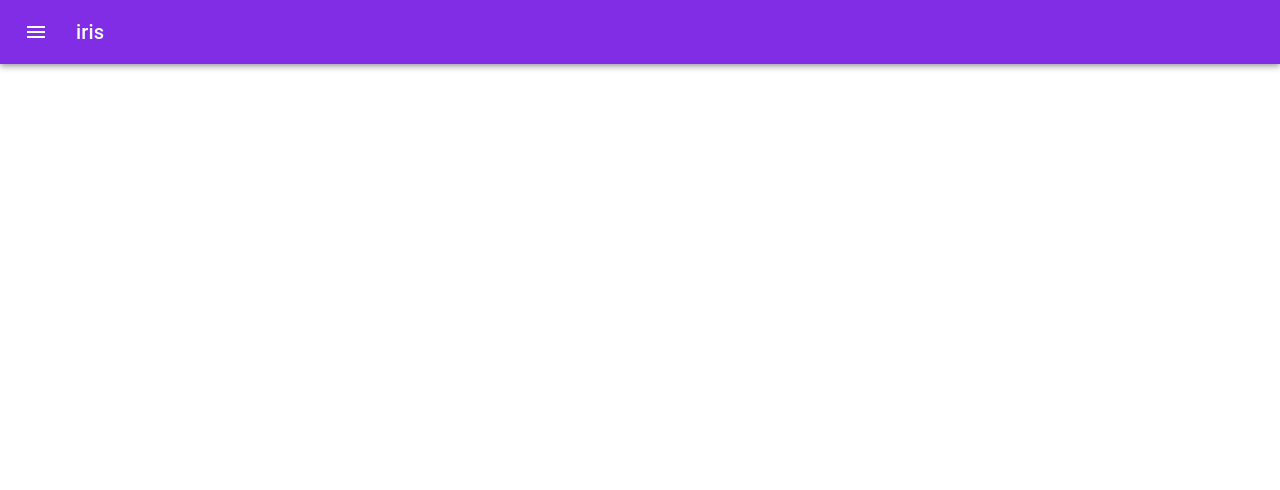
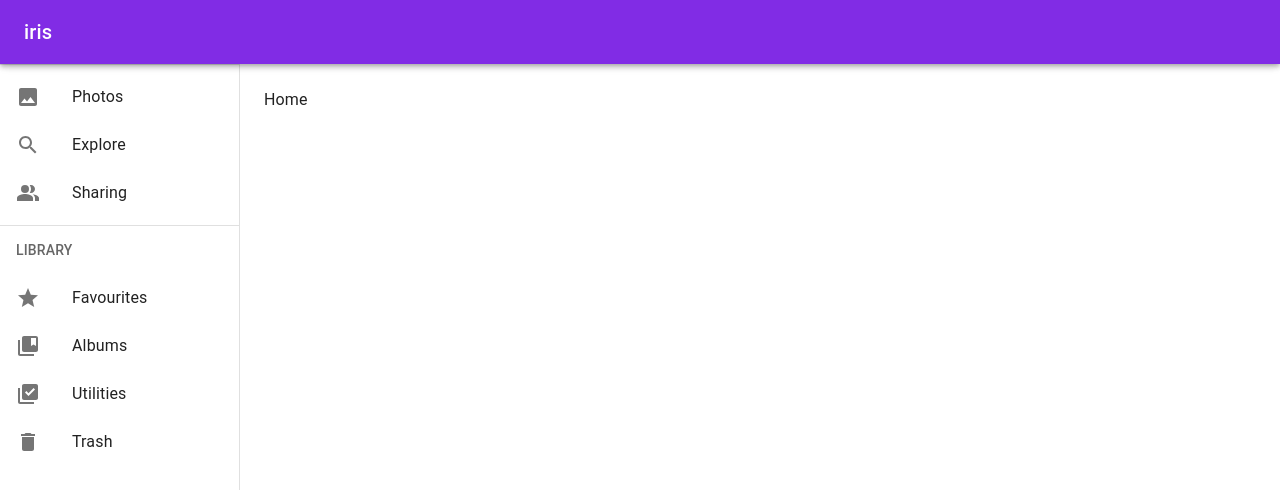
Before and after one commit to prabhuomkar/iris, a React (Create React App) app in the folder frontend/: page / in a window 1280 px wide. Shown: the top 490 px of the page. Built offline with nearby package versions, Linux system fonts and the light colour scheme.

Commit message:
Added new iris layout with header and drawer

```diff
--- a/frontend/src/App.js
+++ b/frontend/src/App.js
@@ -1,33 +1,44 @@
-import React from 'react';
-import AppBar from '@mui/material/AppBar';
+import React, { useState } from 'react';
 import Box from '@mui/material/Box';
+import CssBaseline from '@mui/material/CssBaseline';
 import Toolbar from '@mui/material/Toolbar';
-import Typography from '@mui/material/Typography';
-import IconButton from '@mui/material/IconButton';
-import MenuIcon from '@mui/icons-material/Menu';
+import IDrawer from './components/drawer/Drawer';
+import Header from './components/header/Header';
 
 const App = () => {
+  const [mobileOpen, setMobileOpen] = useState(false);
+
+  const handleDrawerToggle = () => {
+    setMobileOpen(!mobileOpen);
+  };
+
   return (
-    <div className="App">
-      <Box sx={{ flexGrow: 1 }}>
-        <AppBar position="static" style={{ background: '#812ce5' }}>
-          <Toolbar>
-            <IconButton
-              size="large"
-              edge="start"
-              color="inherit"
-              aria-label="menu"
-              sx={{ mr: 2 }}
-            >
-              <MenuIcon />
-            </IconButton>
-            <Typography variant="h6" component="div" sx={{ flexGrow: 1 }}>
-              iris
-            </Typography>
-          </Toolbar>
-        </AppBar>
+    <Box sx={{ display: 'flex' }}>
+      <CssBaseline />
+      <Header handleDrawerToggle={handleDrawerToggle} />
+      <Box
+        component="nav"
+        sx={{ width: { sm: 240 }, flexShrink: { sm: 0 } }}
+        aria-label="mailbox folders"
+      >
+        <IDrawer
+          mobileOpen={mobileOpen}
+          handleDrawerToggle={handleDrawerToggle}
+        />
       </Box>
-    </div>
+      <Box
+        component="main"
+        sx={{
+          flexGrow: 1,
+          p: 3,
+          width: { sm: `calc(100% - 240px)` },
+        }}
+      >
+        <Toolbar />
+        {/* content goes here */}
+        <div>Home</div>
+      </Box>
+    </Box>
   );
 };
 
--- /dev/null
+++ b/frontend/src/components/drawer/Drawer.js
@@ -0,0 +1,94 @@
+import React from 'react';
+import Divider from '@mui/material/Divider';
+import Toolbar from '@mui/material/Toolbar';
+import Drawer from '@mui/material/Drawer';
+import List from '@mui/material/List';
+import ListSubheader from '@mui/material/ListSubheader';
+import ListItem from '@mui/material/ListItem';
+import ListItemIcon from '@mui/material/ListItemIcon';
+import ListItemText from '@mui/material/ListItemText';
+import InsertPhotoIcon from '@mui/icons-material/InsertPhoto';
+import SearchIcon from '@mui/icons-material/Search';
+import PeopleAltIcon from '@mui/icons-material/PeopleAlt';
+import StarIcon from '@mui/icons-material/Star';
+import CollectionsBookmarkIcon from '@mui/icons-material/CollectionsBookmark';
+import LibraryAddCheckIcon from '@mui/icons-material/LibraryAddCheck';
+import DeleteIcon from '@mui/icons-material/Delete';
+
+const drawerItems1 = [
+  { id: 'Photos', link_to: '', icon: <InsertPhotoIcon /> },
+  { id: 'Explore', link_to: 'explore', icon: <SearchIcon /> },
+  { id: 'Sharing', link_to: 'sharing', icon: <PeopleAltIcon /> },
+];
+
+const drawerItems2 = [
+  { id: 'Favourites', link_to: 'favourites', icon: <StarIcon /> },
+  { id: 'Albums', link_to: 'albums', icon: <CollectionsBookmarkIcon /> },
+  { id: 'Utilities', link_to: 'utilities', icon: <LibraryAddCheckIcon /> },
+  { id: 'Trash', link_to: 'trash', icon: <DeleteIcon /> },
+];
+
+const IDrawer = ({ mobileOpen, handleDrawerToggle }) => {
+  const drawerWidth = 240;
+
+  const drawer = (
+    <div>
+      <Toolbar />
+      <Divider />
+      <List>
+        {drawerItems1.map((dr1) => (
+          <ListItem button key={dr1.id}>
+            <ListItemIcon>{dr1.icon}</ListItemIcon>
+            <ListItemText primary={dr1.id} />
+          </ListItem>
+        ))}
+      </List>
+      <Divider />
+      <List subheader={<ListSubheader>LIBRARY</ListSubheader>}>
+        {drawerItems2.map((dr2) => (
+          <ListItem button key={dr2.id}>
+            <ListItemIcon>{dr2.icon}</ListItemIcon>
+            <ListItemText primary={dr2.id} />
+          </ListItem>
+        ))}
+      </List>
+    </div>
+  );
+
+  return (
+    <>
+      <Drawer
+        variant="temporary"
+        open={mobileOpen}
+        onClose={handleDrawerToggle}
+        ModalProps={{
+          keepMounted: true,
+        }}
+        sx={{
+          display: { xs: 'block', sm: 'none' },
+          '& .MuiDrawer-paper': {
+            boxSizing: 'border-box',
+            width: drawerWidth,
+          },
+        }}
+      >
+        {drawer}
+      </Drawer>
+      <Drawer
+        variant="permanent"
+        sx={{
+          display: { xs: 'none', sm: 'block' },
+          '& .MuiDrawer-paper': {
+            boxSizing: 'border-box',
+            width: drawerWidth,
+          },
+        }}
+        open
+      >
+        {drawer}
+      </Drawer>
+    </>
+  );
+};
+
+export default IDrawer;
--- /dev/null
+++ b/frontend/src/components/header/Header.js
@@ -0,0 +1,33 @@
+import React from 'react';
+import AppBar from '@mui/material/AppBar';
+import IconButton from '@mui/material/IconButton';
+import MenuIcon from '@mui/icons-material/Menu';
+import Typography from '@mui/material/Typography';
+import Toolbar from '@mui/material/Toolbar';
+
+const Header = ({ handleDrawerToggle }) => {
+  return (
+    <AppBar
+      position="fixed"
+      style={{ background: '#812ce5' }}
+      sx={{ zIndex: (theme) => theme.zIndex.drawer + 1 }}
+    >
+      <Toolbar>
+        <IconButton
+          color="inherit"
+          aria-label="open drawer"
+          edge="start"
+          onClick={handleDrawerToggle}
+          sx={{ mr: 2, display: { sm: 'none' } }}
+        >
+          <MenuIcon />
+        </IconButton>
+        <Typography variant="h6" noWrap component="div">
+          iris
+        </Typography>
+      </Toolbar>
+    </AppBar>
+  );
+};
+
+export default Header;
```
